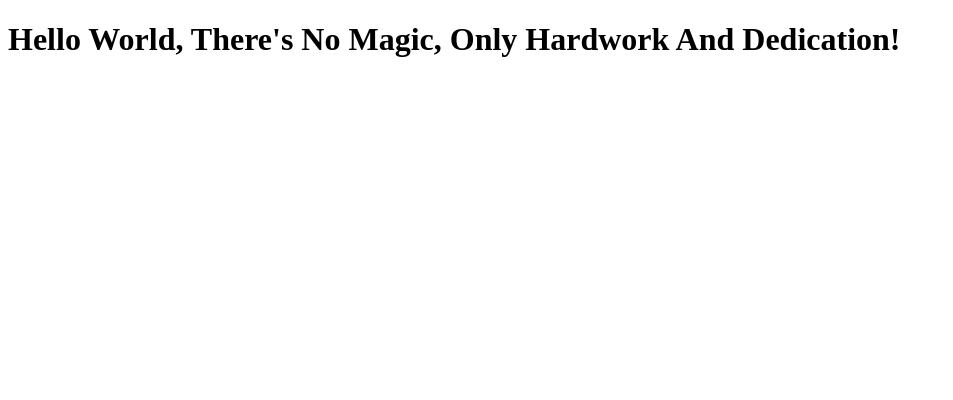
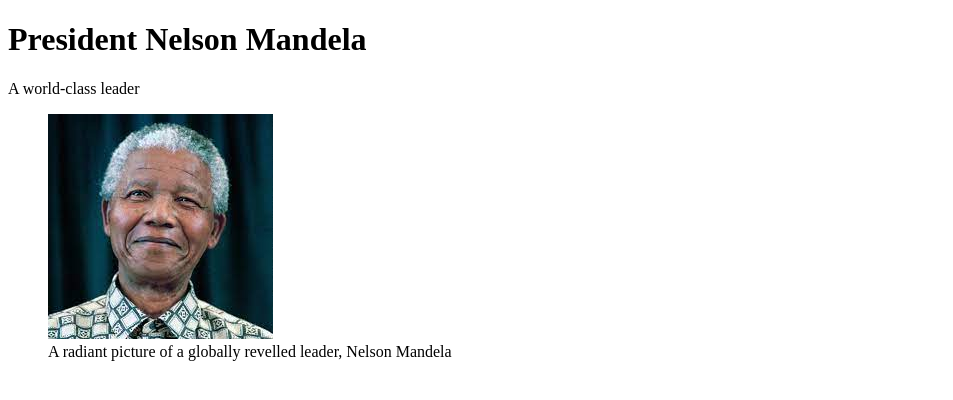
Before and after one commit to TaiwoEnoch/itumeleng-enoch, a plain HTML site: page fcc-test-suite-template-master/index.html in a window 1280 px wide. Shown: the whole page, without its empty margins (0-953 px from the left). Drawn offline with Linux system fonts and the light colour scheme.

Commit message:
Implement user-stories 1-5

```diff
--- a/fcc-test-suite-template-master/index.html
+++ b/fcc-test-suite-template-master/index.html
@@ -7,7 +7,17 @@
   </head>
 
   <body>
-    <h1>Hello World, There's No Magic, Only Hardwork And Dedication!</h1>
+    <main id="main">
+      <header id="title-div">
+        <h1 id="title">President Nelson Mandela</h1>
+        <p>A world-class leader</p>
+      </header>
+      <figure id="img-div">
+        <img id="image" src="/download.jpeg" alt="A picture of nelson mandela">
+        <figcaption id="img-caption">A radiant picture of a globally revelled leader, Nelson Mandela</figcaption>
+      </figure>
+
+    </main>
     <script src="https://cdn.freecodecamp.org/testable-projects-fcc/v1/bundle.js"></script>
     <!--
 
```
Also changed, not shown: Nelson-Mandela-Education.jpeg (added), download.jpeg (added).
